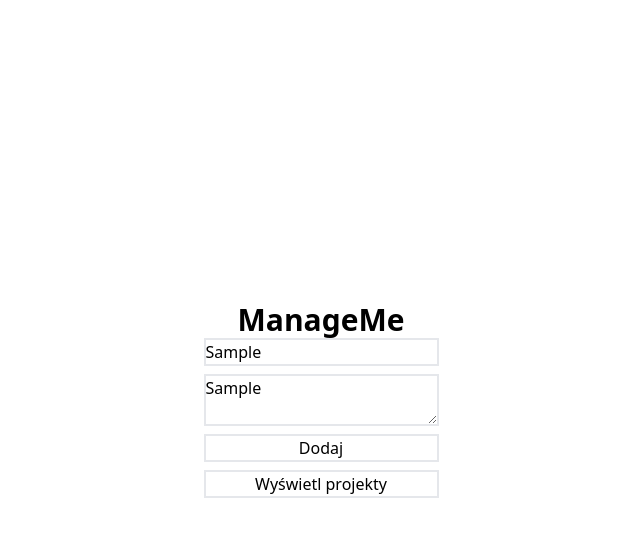
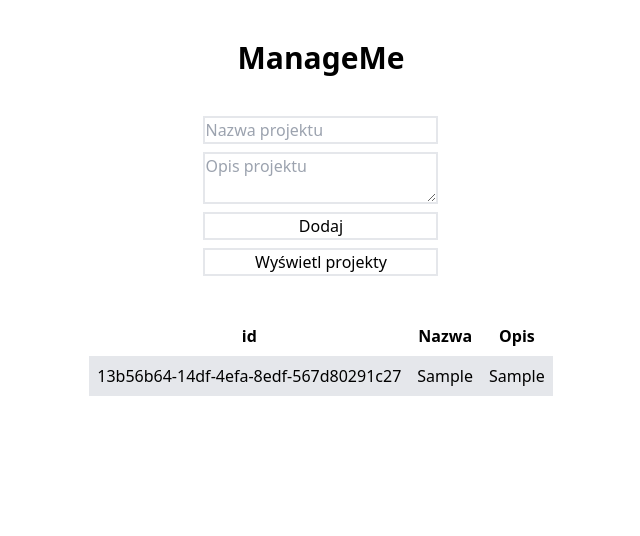
Before and after one commit to amMooncake/paw_wsei_ts, a React (Vite) app in the folder client/: page / in a window 1280 px wide. Both pictures are taken after typing "Sample", "Sample" into the empty fields and a click on the button "Dodaj". Shown: the top 536 px of the page, without its empty margins (319-959 px from the left). Built offline with nearby package versions, Linux system fonts and the light colour scheme.

Commit message:
feat: display data

```diff
--- a/client/package.json
+++ b/client/package.json
@@ -13,6 +13,7 @@
     "preview": "vite preview"
   },
   "dependencies": {
+    "@tanstack/react-table": "^8.21.3",
     "express": "^5.2.1",
     "react": "^19.2.0",
     "react-dom": "^19.2.0"
--- a/client/src/App.tsx
+++ b/client/src/App.tsx
@@ -11,25 +11,29 @@ const emptyForm: ProjectForm = {
 
 function App() {
   const [form, setForm] = useState<ProjectForm>(emptyForm)
+  const [projects, setProjects] = useState<Project[]>(projectApi.getAll())
 
 
   const handleSubmit = (event: React.FormEvent<HTMLFormElement>) => {
     event.preventDefault()
     projectApi.create(form)
+    setForm(emptyForm)
+    setProjects(projectApi.getAll())
   }
 
   const getAllProjects = () => {
-    console.log(projectApi.getAll())
-
+    projectApi.logAll()
   }
 
 
+
+
   return (
-    <main className="min-h-screen flex items-center justify-center">
-      <div className="flex flex-col items-center">
+    <main className="min-h-screen flex justify-center p-10">
+      <div className="flex flex-col items-center gap-10">
         <h1 className='text-3xl font-bold'>ManageMe</h1>
 
-        <form className="flex flex-col gap-2" onSubmit={handleSubmit}>
+        <form id='project-form' className='flex flex-col gap-2' onSubmit={handleSubmit}>
           <input
             className='border-2'
             type="text"
@@ -53,6 +57,26 @@ function App() {
 
         </form>
 
+        <table>
+          <thead>
+            <tr className="[&>*]:p-2">
+              <th>id</th>
+              <th>Nazwa</th>
+              <th>Opis</th>
+            </tr>
+          </thead>
+          <tbody>
+            {projects.map((project) => (
+              <tr key={project.id} className="odd:bg-gray-200 [&>*]:p-2">
+                <td>{project.id}</td>
+                <td>{project.name}</td>
+                <td>{project.description}</td>
+              </tr>
+            ))}
+          </tbody>
+        </table>
+
+
 
       </div>
     </main>
```
Also changed, not shown: 1 other file (tests, documents, lock files or other folders).
